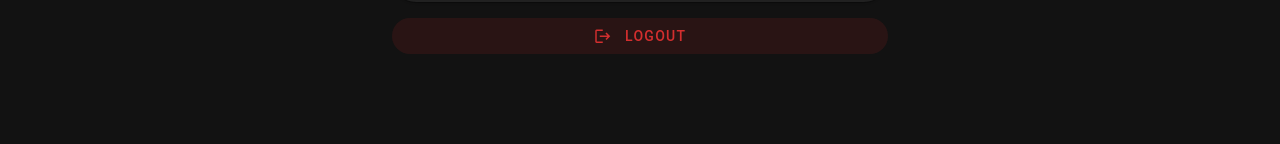
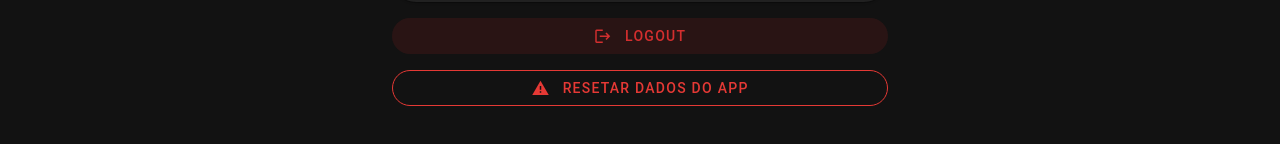
Before and after one commit to matheus-almeida27/feater, a Nuxt app: page /profile in a window 1280 px wide. Shown: the part 924-1068 px from the top of the page. Built offline with nearby package versions, Linux system fonts and the light colour scheme.

Commit message:
refac: comportamento dos elementos

```diff
--- /dev/null
+++ b/layouts/chat.vue
@@ -0,0 +1,37 @@
+<template>
+	<v-app>
+		<v-main>
+			<slot />
+		</v-main>
+	</v-app>
+</template>
+
+<script lang="ts" setup>
+	import type { Chat, User } from "~/types/types.global";
+
+	const staticStore = useStaticStore();
+	const authStore = useAuthStore();
+	const chatsStore = useChatsStore();
+
+	const route = useRoute();
+	const router = useRouter();
+
+	const chatId = Number(route.params.chatId);
+
+	const chat = chatsStore.chats.find((c: Chat) => c.id === chatId);
+	console.log("🚀 ~ chat:", chat)
+
+	const matchUser = computed(() => {
+		const currentUserId = authStore.user?.id;
+		console.log("🚀 ~ matchUser ~ currentUserId:", currentUserId)
+		const otherUserId = chat?.participants.find((id: number) => id !== currentUserId);
+		console.log("🚀 ~ matchUser ~ otherUserId:", otherUserId)
+		return staticStore.users.find((user: User) => user.id === otherUserId);
+	});
+
+	function goBack() {
+		router.back();
+	}
+</script>
+
+<style scoped lang="scss"></style>
--- a/layouts/default.vue
+++ b/layouts/default.vue
@@ -81,7 +81,7 @@ const onClick = (value: number | null) => {
 
 const routeName = computed(() => {
 	const currentRoute = router.currentRoute.value.name;
-	if (currentRoute === "messages") return "Mensagens";
+	if (currentRoute === "messages") return "Feats";
 	if (currentRoute === "home") return "Feater";
 	if (currentRoute === "profile") return "Perfil";
 	return "";
--- a/pages/messages/[chatId].vue
+++ b/pages/messages/[chatId].vue
@@ -1,8 +1,6 @@
 <template>
-	<v-container
-		fluid
-		class="fill-height d-flex flex-column pa-0 ">
-		<!-- <v-app-bar
+	<!-- Área de mensagens -->
+	<v-app-bar
 		dark
 		app
 		flat>
@@ -20,19 +18,17 @@
 				:src="matchUser?.profileImage || ''"
 				:alt="matchUser?.name" />
 		</v-avatar>
-			<v-toolbar-title class="font-weight-light">{{
-				matchUser?.name || "Chat"
-			}}</v-toolbar-title>
-		</v-app-bar> -->
+		<v-toolbar-title class="font-weight-light">{{ matchUser?.name || "Chat" }}</v-toolbar-title>
+	</v-app-bar>
+	<v-container
+		fluid
+		class="overflow-y-auto h-100 d-flex flex-column align-center pa-0">
 		<v-col
 			cols="12"
 			lg="6"
 			md="8"
+			sm="10"
 			class="d-flex justify-center">
-			<!-- Área de mensagens -->
-			<v-container
-				fluid
-				class="overflow-y-auto h-100 d-flex flex-column align-center pa-0">
 			<v-list
 				class="pa-0 bg-transparent w-100"
 				two-line>
@@ -75,13 +71,14 @@
 				append-inner-icon="mdi-send"
 				@click:append-inner="sendMessage">
 			</v-text-field>
-			</v-container>
 		</v-col>
-		<!-- Campo de entrada de mensagem -->
 	</v-container>
 </template>
 
 <script setup lang="ts">
+	definePageMeta({
+		layout: "chat",
+	});
 	import { ref, computed } from "vue";
 	import { useRoute, useRouter } from "vue-router";
 	import type { Chat, User, Message } from "~/types/types.global";
@@ -202,7 +199,7 @@
 
 	.container-input {
 		position: absolute;
-		bottom: 80px;
+		bottom: 18px;
 		min-width: 400px;
 		// padding: 16px;
 		// z-index: 10; /* Para garantir que fique acima de outros elementos */
--- a/pages/profile.vue
+++ b/pages/profile.vue
@@ -1,7 +1,7 @@
 <template>
 	<v-container
 		fluid
-		class="d-flex flex-column align-center pt-2 justify-center pb-14 fill-height">
+		class="d-flex flex-column align-center pt-2 justify-center pb-0 fill-height">
 		<v-col
 			cols="12"
 			sm="8"
@@ -15,7 +15,7 @@
 					class="mr-1 opacity-30"
 					>mdi-leaf</v-icon
 				>
-				<span class="opacity-60"> v 0.4.1 </span>
+				<span class="opacity-60"> v 0.4.2 </span>
 			</div>
 			<ProfileCard />
 			<v-btn
@@ -29,6 +29,18 @@
 				block>
 				<v-icon class="mr-3"> mdi-logout </v-icon>
 				LOGOUT
+			</v-btn>
+			<v-btn
+				@click="resetData"
+				variant="outlined"
+				dark
+				max-height="40"
+				rounded="xl"
+				color="red-darken-1"
+				class="mt-4"
+				block>
+				<v-icon class="mr-3"> mdi-alert </v-icon>
+				RESETAR DADOS DO APP
 			</v-btn>
 		</v-col>
 	</v-container>
@@ -51,6 +63,20 @@ const logout = async () => {
 		await authStore.setUser(null);
 		navigateTo("/login");
 	};
+
+	const resetData = () => {
+		localStorage.clear();
+
+		// Remove todos os cookies
+		document.cookie.split(";").forEach(function (cookie) {
+			document.cookie = cookie
+				.replace(/^ +/, "")
+				.replace(/=.*/, "=;expires=" + new Date(0).toUTCString() + ";path=/");
+		});
+
+		// Recarrega a página
+		location.reload();
+	};
 </script>
 
 <style lang="scss" scoped></style>
```
Lines whose indentation alone changed are shown as unchanged.
